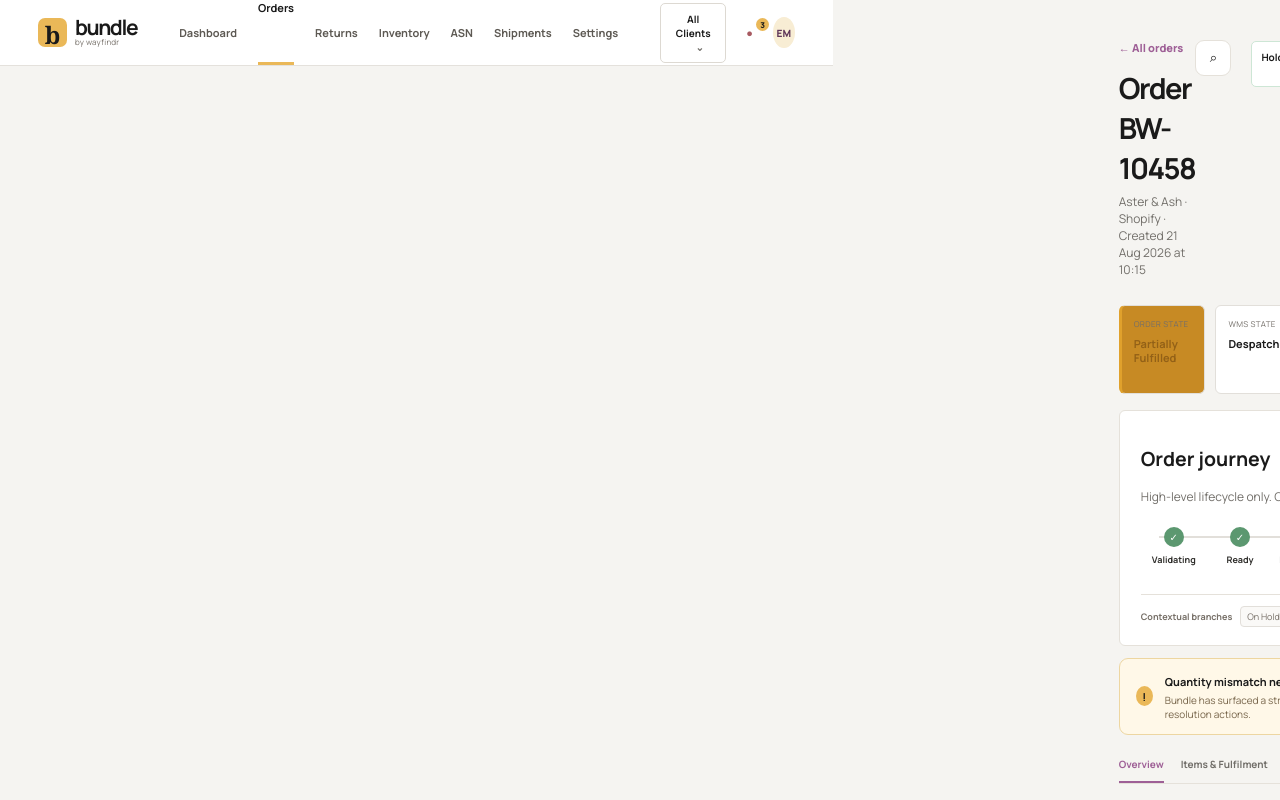
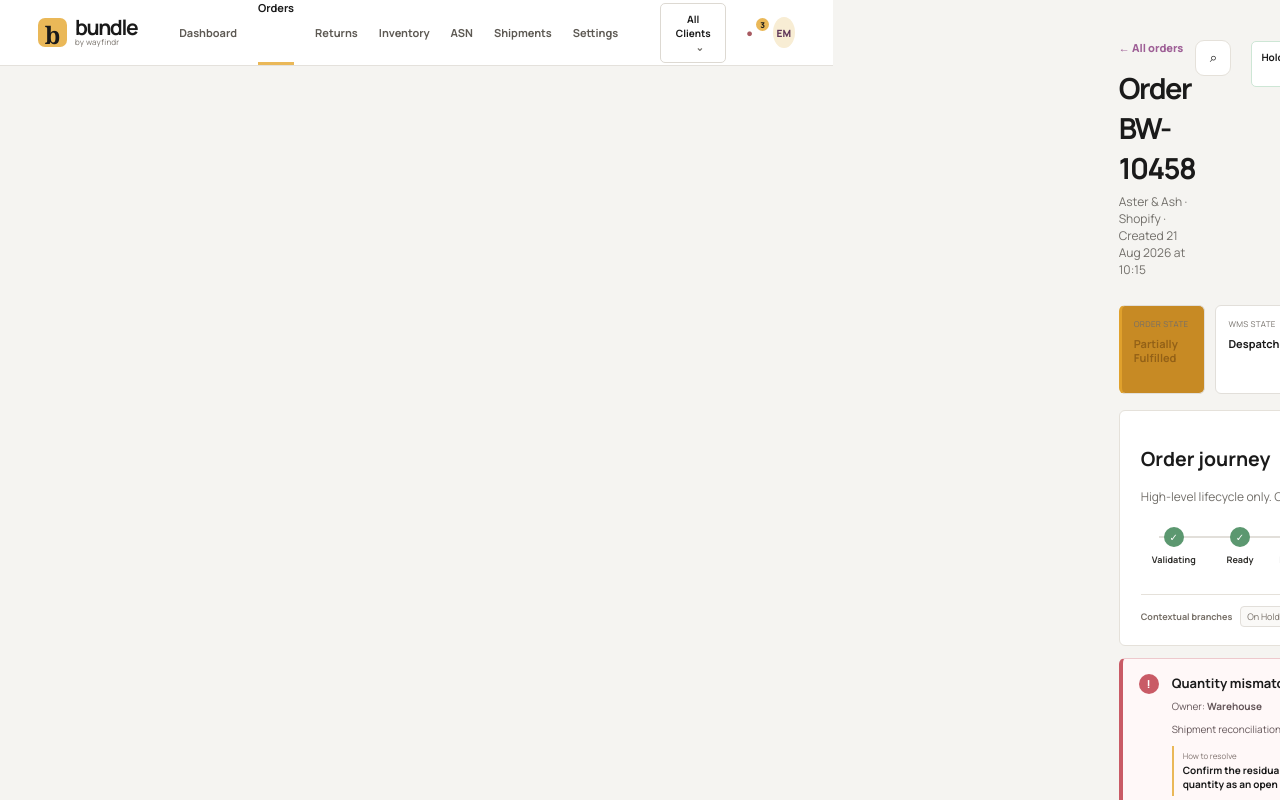
Before and after one commit to HxrryTxck/BundeV2, a Next.js app: page /orders/BW-10458 in a window 1280 px wide. Shown: the top 800 px of the page. Built offline with nearby package versions, Linux system fonts and the light colour scheme.

Commit message:
Surface exceptions in Action Required orders view

```diff
--- a/app/components/order-management.tsx
+++ b/app/components/order-management.tsx
@@ -66,7 +66,7 @@ export function OrderDetail({ orderId }: { orderId: string }) {
     {actionNote && <div className="action-note" role="status">{actionNote}<button onClick={() => setActionNote("")}>×</button></div>}
     <section className="status-dimensions"><StatusCard label="Order state" value="Partially Fulfilled" tone="amber" /><StatusCard label="WMS state" value="Despatched" /><StatusCard label="Shipment state" value="Awaiting First Scan" tone="amber" /><StatusCard label="Integration" value="Healthy" tone="green" /><StatusCard label="SLA" value="At Risk" detail="2h 14m remaining" tone="amber" /><StatusCard label="Exception" value="Quantity mismatch" tone="red" /></section>
     <section className="lifecycle-progress"><div className="panel-head"><div><h2>Order journey</h2><p>High-level lifecycle only. Operational state dimensions remain independent above.</p></div></div><div className="journey-steps">{[["Validating", "complete"], ["Ready", "complete"], ["In Fulfilment", "complete"], ["Partially Fulfilled", "current"], ["Fulfilled", "upcoming"], ["In Transit", "upcoming"], ["Delivered", "upcoming"], ["Invoiced", "upcoming"]].map(([name,state]) => <div className={`journey-step ${state}`} key={name}><i>{state === "complete" ? "✓" : state === "current" ? "●" : ""}</i><b>{name}</b></div>)}</div><div className="branch-status"><b>Contextual branches</b><span>On Hold</span><span>Backorder</span><span>Cancellation Pending</span><span>Cancelled</span><small>None active for this order</small></div></section>
-    <section className="detail-alert"><b>!</b><div><strong>Quantity mismatch needs review</strong><p>Bundle has surfaced a structured work item with ownership, a reason and permitted resolution actions.</p></div><button title="Opens the contextual resolution drawer for this order." onClick={() => setActionOpen(true)}>Review resolution →</button></section>
+    <ExceptionBanner orderId={orderId} onResolve={() => setActionOpen(true)} />
     <OrderDetailTabs activeTab={tab} onTabChange={setTab} />
     {actionOpen && <div className="modal-backdrop" role="presentation" onClick={() => setActionOpen(false)}><section className="action-drawer" role="dialog" aria-modal="true" aria-label="Operational actions" onClick={(event) => event.stopPropagation()}><button className="drawer-close" onClick={() => setActionOpen(false)}>×</button><span className="eyebrow">STATE-AWARE ACTIONS</span><h2>Allowed operational actions</h2><p>Available actions are controlled by the order&apos;s state, WMS lock points and your role.</p>{[["Resolve quantity mismatch", "Reconcile short shipment and create a residual fulfilment part."], ["Place on hold", "Pause workflow with a reason; notify the warehouse if it supports holds."], ["Raise an order query", "Create a structured query with owner, due time and supporting notes."], ["Open integration trace", "Inspect the human-readable Shopify → Bundle → WMS event trail."]].map(([title,copy]) => <button className="drawer-action" title={copy} key={title}><b>{title}</b><span>{copy}</span><i>→</i></button>)}</section></div>}
   </AppShell>;
@@ -74,6 +74,13 @@ export function OrderDetail({ orderId }: { orderId: string }) {
 
 function StatusCard({ label, value, detail, tone = "neutral" }: { label: string; value: string; detail?: string; tone?: "neutral" | "green" | "amber" | "red" }) {
   return <article className={`status-card ${tone}`}><small>{label}</small><b>{value}</b>{detail && <span>{detail}</span>}</article>;
+}
+
+function ExceptionBanner({ orderId, onResolve }: { orderId: string; onResolve: () => void }) {
+  const [technicalOpen, setTechnicalOpen] = useState(false);
+  const addressException = orderId === "BW-10480" || orderId === "EU33691";
+  const content = addressException ? { title: "Delivery address needs correcting", owner: "Client", reason: "The postcode does not match the destination country.", resolution: "Correct the delivery postcode in Shopify. Bundle will automatically revalidate the order during the next sync.", technical: "Address validation response: postcode country mismatch · expected GB · received destination code AU." } : { title: "Quantity mismatch", owner: "Warehouse", reason: "Shipment reconciliation found 1 unit outstanding.", resolution: "Confirm the residual fulfilment plan. Bundle will retain the outstanding quantity as an open fulfilment part.", technical: "Reconciliation response: ordered_qty=2, shipped_qty=1, warehouse_ref=SC-354592." };
+  return <section className="exception-banner"><div className="exception-marker">!</div><div className="exception-banner-copy"><h2>{content.title}</h2><span>Owner: <b>{content.owner}</b></span><p>{content.reason}</p><div className="resolution-copy"><small>How to resolve</small><b>{content.resolution}</b></div><button className="technical-toggle" onClick={() => setTechnicalOpen((current) => !current)}>Technical details {technicalOpen ? "⌃" : "⌄"}</button>{technicalOpen && <code>{content.technical}</code>}</div><button className="resolve-button" title="Opens the contextual resolution actions for this exception." onClick={onResolve}>Review resolution →</button></section>;
 }
 
 function DetailPanel({ tab, order }: { tab: DetailTab; order: Order }) {
--- /dev/null
+++ b/app/exceptions.css
@@ -0,0 +1,2 @@
+.action-required-table .orders-table{min-width:1130px}.severity-label{font-size:8px;font-weight:800;border-radius:4px;padding:4px 6px;border:1px solid #e2dfda;background:#f7f6f4}.severity-label.critical{background:#fff0f1;color:#a13f4b;border-color:#f1c5ca}.severity-label.high{background:#fff7e7;color:#936117;border-color:#efd39d}.severity-label.medium{background:#f7f6f4;color:#5e5a55}.exception-reason,.recommended-action{white-space:normal;min-width:180px;line-height:1.4;color:#55504a}.recommended-action{min-width:190px;color:#6a4b1f}.action-required-table tbody tr:first-child{background:#fffafa}
+.exception-banner{display:flex;gap:13px;background:#fff8f8;border:1px solid #edc9cd;border-left:4px solid #c95b66;border-radius:6px;padding:15px 16px;margin:0 0 13px}.exception-marker{display:grid;place-items:center;flex:0 0 20px;height:20px;border-radius:50%;background:#c95b66;color:#fff;font-weight:800;font-size:11px}.exception-banner-copy{flex:1}.exception-banner h2{font-size:13px;margin:0 0 4px}.exception-banner-copy>span,.exception-banner-copy p{font-size:10px;color:#65575a;margin:0}.exception-banner-copy p{margin-top:8px}.resolution-copy{border-left:2px solid #eab858;margin-top:10px;padding:4px 0 4px 9px}.resolution-copy small,.resolution-copy b{display:block}.resolution-copy small{font-size:8px;color:#7e716d}.resolution-copy b{font-size:10px;line-height:1.45;margin-top:2px}.technical-toggle{border:0;background:none;color:#765070;font:800 9px Manrope;padding:10px 0 4px;cursor:pointer}.exception-banner code{display:block;white-space:normal;background:#fbf4f4;border:1px solid #f0d7d9;color:#81414a;font-size:9px;padding:8px;line-height:1.45}.resolve-button{align-self:flex-start;border:0;background:var(--cyan);color:var(--ink);border-radius:5px;padding:8px 10px;font:800 10px Manrope;white-space:nowrap;cursor:pointer}@media(max-width:620px){.exception-banner{flex-wrap:wrap}.resolve-button{margin-left:33px}.exception-banner-copy{min-width:calc(100% - 33px)}}
```
Also changed, not shown: app/components/orders-workbench.tsx (+11 -1 lines), app/globals.css.
